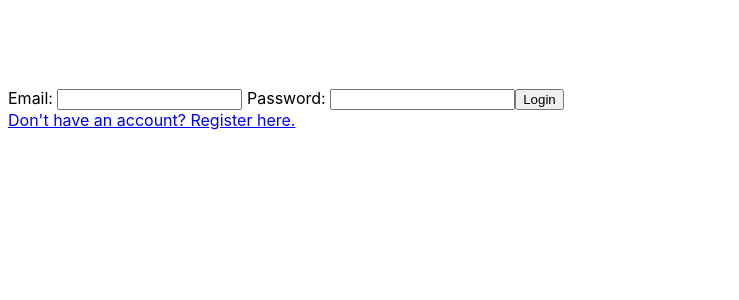
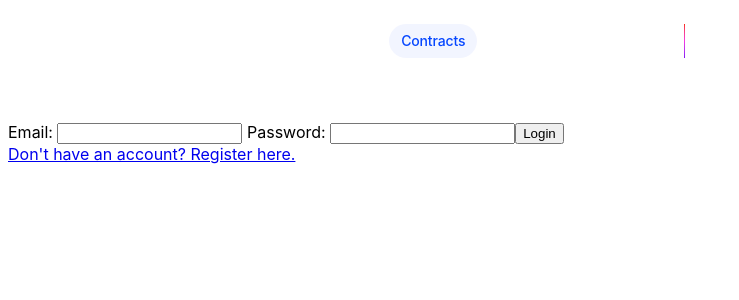
Before and after one commit to mado72/nda-manager, an Angular app in the folder nda-manager/: page /login in a window 1280 px wide. Shown: the top 300 px of the page, without its empty margins (0-739 px from the left). Built offline with nearby package versions, Linux system fonts and the light colour scheme; sample sign-in values are in the browser's storage.

Commit message:
feat: add conditional link for contracts in main layout and update routing for register-contract

```diff
--- a/nda-manager/src/app/app.component.html
+++ b/nda-manager/src/app/app.component.html
@@ -180,6 +180,10 @@
 <main class="main">
   <div class="content">
     <div class="left-side">
+      <!-- Link para contratos, visível apenas se logado -->
+       @if (!!clientService.getLoggedClient()) {
+         <a routerLink="/register-contract" class="pill">Contracts</a>
+       }
     </div>
     <div class="divider" role="separator" aria-label="Divider"></div>
     <div class="right-side">
--- a/nda-manager/src/app/app.routes.ts
+++ b/nda-manager/src/app/app.routes.ts
@@ -10,8 +10,12 @@ export const routes: Routes = [
         path: 'login',
         loadComponent: () => import('./components/login-user/login-user.component').then(m => m.LoginUserComponent)
     },
-	{
-		path: 'register',
-		loadComponent: () => import('./components/register-user/register-user.component').then(m => m.RegisterUserComponent)
-	}
+    {
+        path: 'register',
+        loadComponent: () => import('./components/register-user/register-user.component').then(m => m.RegisterUserComponent)
+    },
+    {
+        path: 'register-contract',
+        loadComponent: () => import('./components/register-contract/register-contract.component').then(m => m.RegisterContractComponent)
+    }
 ];
```
Also changed, not shown: nda-manager/src/app/app.component.ts (+6 -1 lines).
